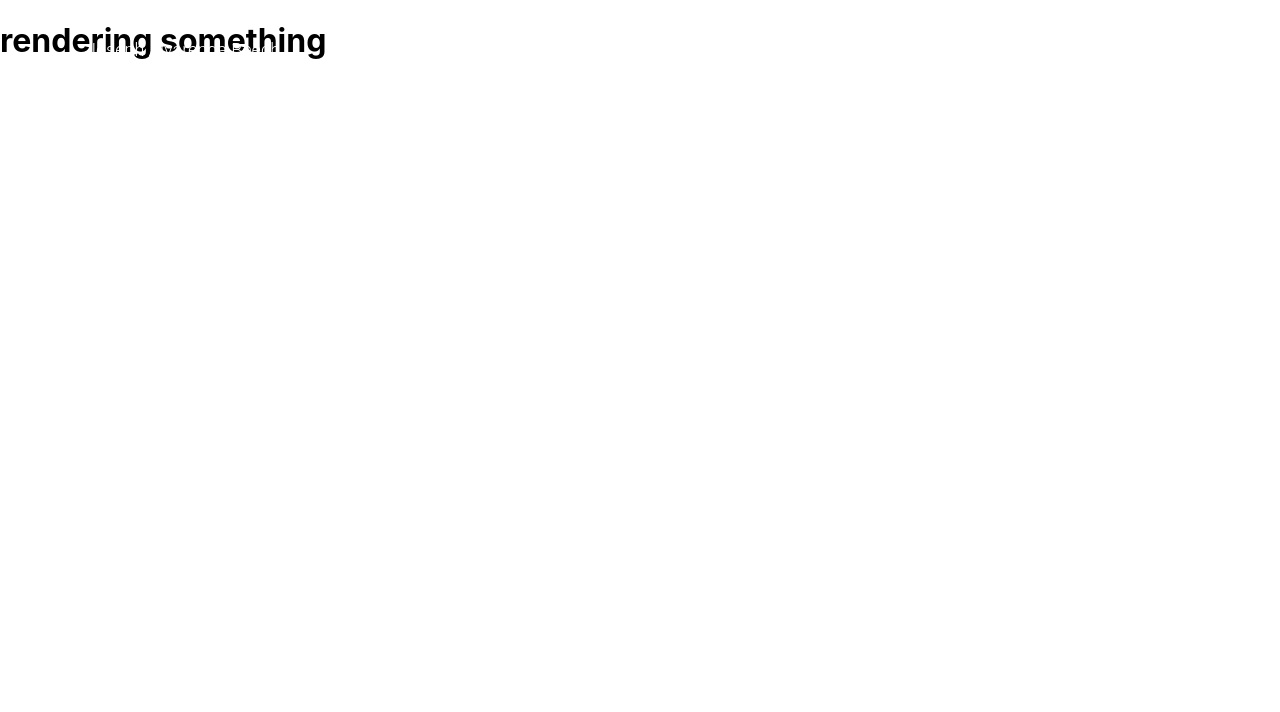
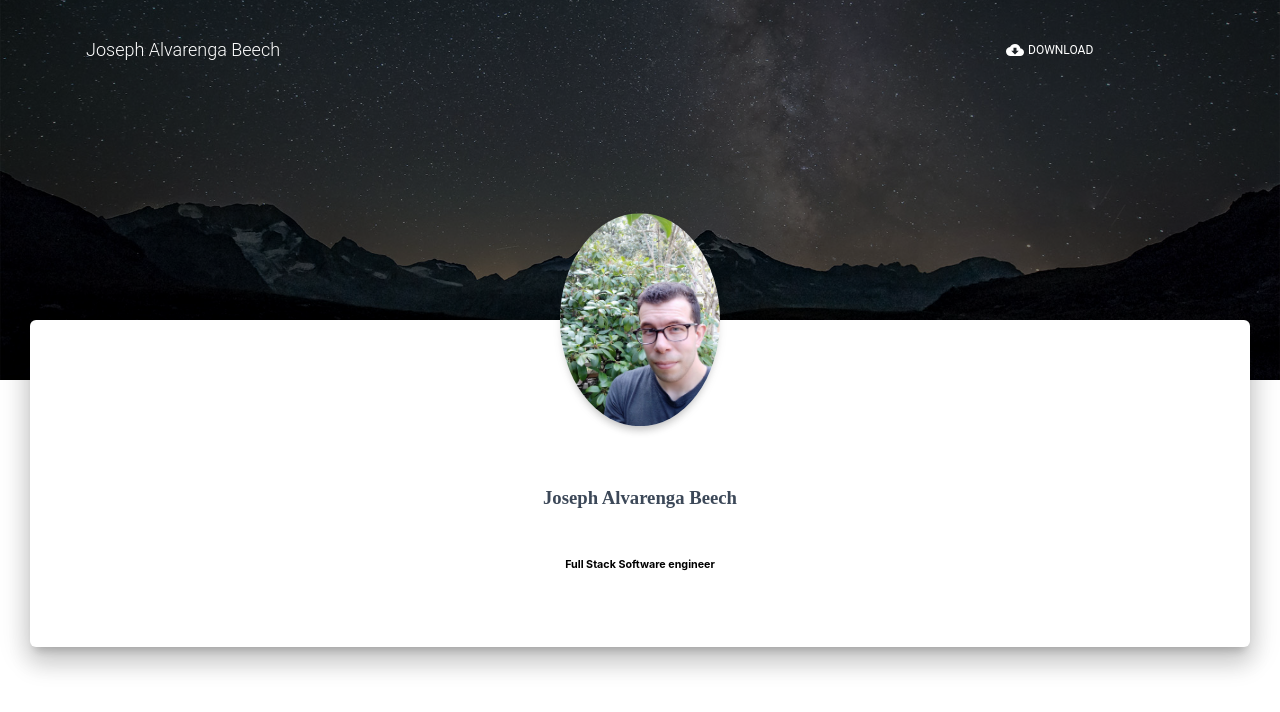
Before and after one commit to Mothergoose31/Porfoliov3.0, a React (Create React App) app: page / in a window 1280 px wide. Shown: the top 712 px of the page. Built offline with nearby package versions, Linux system fonts and the light colour scheme.

Commit message:
basics are up

```diff
--- a/package.json
+++ b/package.json
@@ -11,7 +11,7 @@
         "classnames": "^2.2.6",
         "react": "^16.13.1",
         "react-dom": "^16.13.1",
-    "react-scripts": "^3.4.2"
+        "react-scripts": "^3.4.3"
     },
     "scripts": {
         "start": "react-scripts start",
--- a/src/App.jsx
+++ b/src/App.jsx
@@ -7,19 +7,35 @@ import {makeStyles} from '@material-ui/core/styles';
 
 import {Camera, Palette, Favorite} from '@material-ui/icons'
 
+import profile from '../src/images/profilePic.jpg'
+
 //components
 import Header from '../src/components/Header/Header.jsx';
 import HeaderLinks from '../src/components/Header/HeaderLinks.jsx';
 import Parallax from '../src/components/Parallax/Parallax.jsx'
 import GridContainer from "../src/components/Grid/GridContainer.jsx"
 import GridItem from "../src/components/Grid/GridItem.jsx"
+import Button from "../src/components/Button/Button.jsx"
+import backgroundImage from '../src/images/bg7.jpg'
 
 import styles from '../src/styles/profilePageStyle.jsx'
 
+
 const useStyles = makeStyles(styles);
 
-function App() {
+// to do set up basic layout, bring in three js and set up backgroud image
+//write some about me info
+// link up projects
+//link social media , Linkedin Facebook Twitter  Insta
 
+function App(props) {
+  const classes = useStyles();
+  const { ...rest } = props
+  const imageClasses = classNames(
+    classes.imgRaised,
+    classes.imgRoundedCircle,
+    classes.imgFluid
+  );
   return (
     <div className="App">
       <Header
@@ -31,9 +47,37 @@ function App() {
           height: 200,
           color: "white"
         }}
-
+        {...rest}
       />
-      <h1>rendering something</h1>
+      <Parallax small filter image={require("../src/images/bg7.jpg")}/>
+      <div className={classNames(classes.main, classes.mainRaised)}>
+        <div>
+          <div ClassName={classes.container}>
+            <GridContainer justify="center">
+              <GridItem xs={12} sm={12} md={6}>
+                <div className={classes.profile}>
+                  <div>
+                    <img src={profile} alt="..." className={imageClasses} />
+                  </div>
+                  <div className={classes.name}>
+                    <h3 className={classes.title}>Joseph Alvarenga Beech</h3>
+                    <h6>Full Stack Software engineer</h6>
+                    <Button justIcon link className={classes.margin5}>
+                      <i className={"fab fa-twitter"} />
+                    </Button>
+                    <Button justIcon link className={classes.margin5}>
+                      <i className={"fab fa-instagram"} />
+                    </Button>
+                    <Button justIcon link className={classes.margin5}>
+                      <i className={"fab fa-facebook"} />
+                    </Button>
+                  </div>
+                </div>
+              </GridItem>
+            </GridContainer>
+          </div>
+        </div>
+      </div>
     </div>
   );
 }
```
Also changed, not shown: src/images/profilePic.jpg (added), 1 other file (tests, documents, lock files or other folders). Lines whose indentation alone changed are shown as unchanged.
